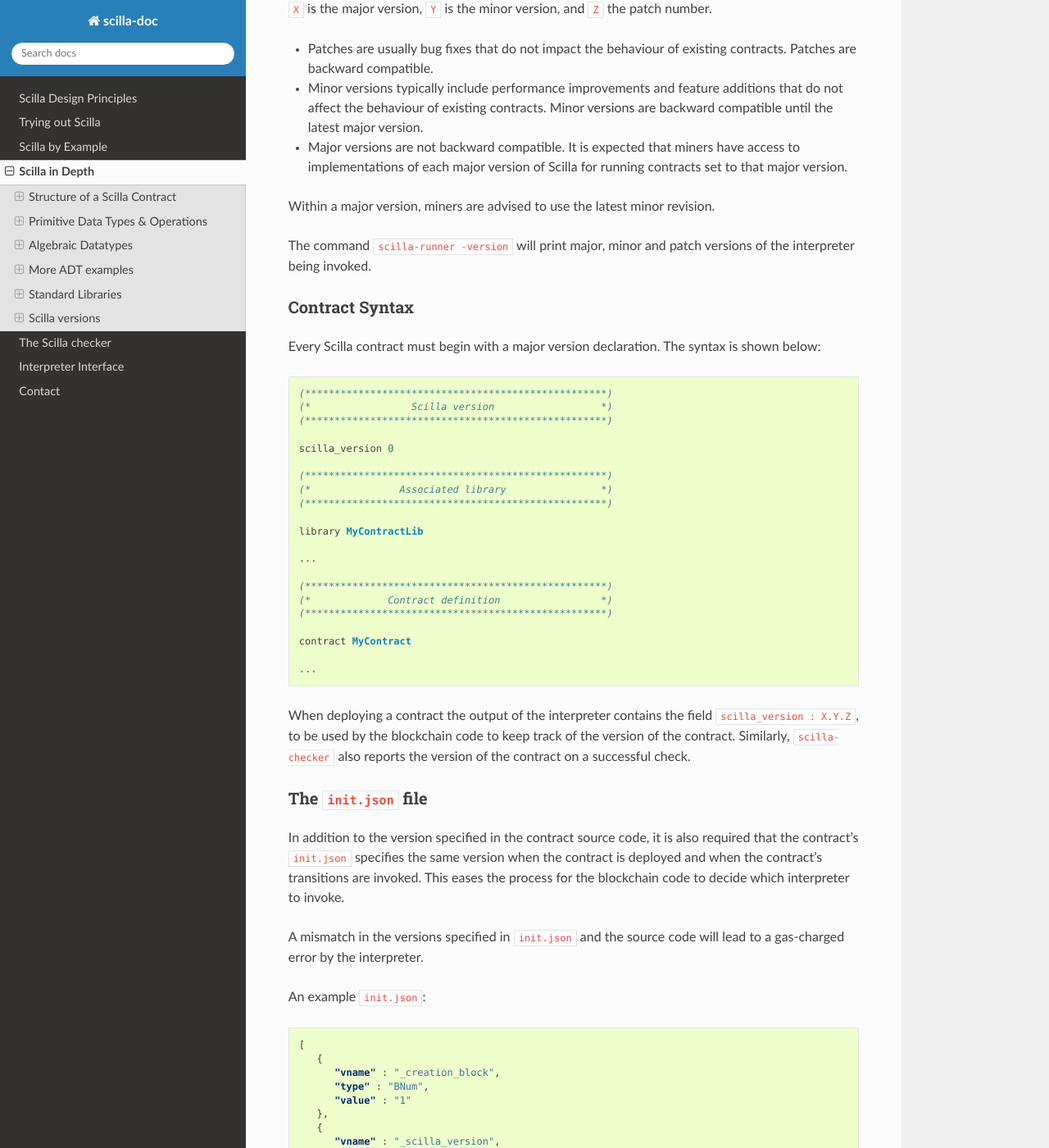
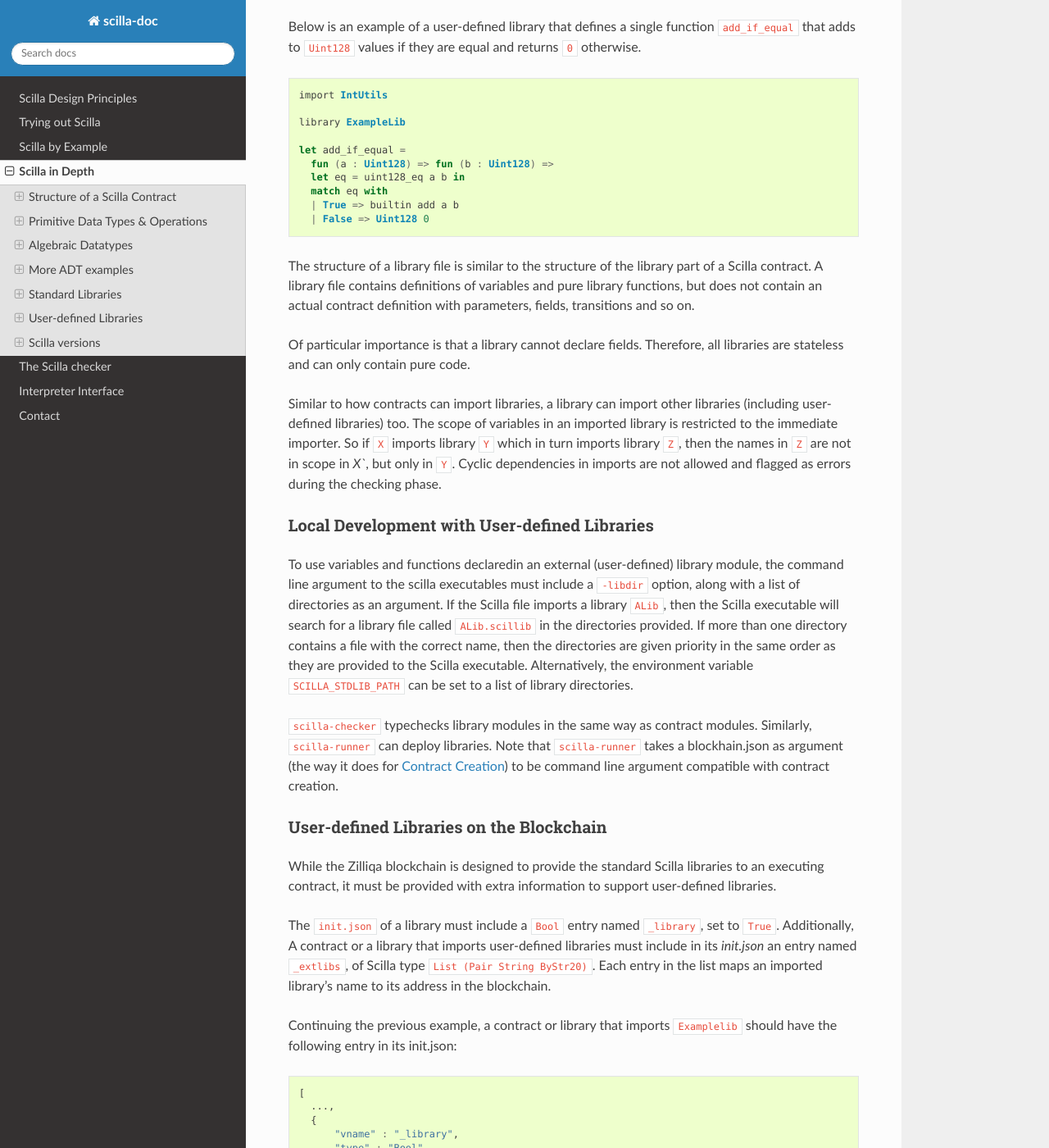
Before and after one commit to Zilliqa/scilla-docs, a Sphinx documentation site: the page built from docs/source/scilla-in-depth.rst, in a window 1280 px wide and 1400 px high, scrolled down 37562 px. Shown: the whole window at 82% size. Built offline with Sphinx 7.4.7 and the Read the Docs theme 2.0.0, drawn with Linux system fonts in a browser that asks for light colours; some of the changed text lies outside the part shown.

Commit message:
Document external libraries and namespaces (#77)
* Add section on using external libraries

* Add namespaces section

* Fix link to calling interface for library creation

* Changes based on review comments

* More minor fixes

* Specify the _library entry in init.json for libraries

```diff
--- a/docs/source/scilla-in-depth.rst
+++ b/docs/source/scilla-in-depth.rst
@@ -2155,8 +2155,130 @@ PairUtils
 
 - ``snd : Pair 'A 'B -> 'B``: Extract the second element of a Pair.
 
-
-
+User-defined Libraries
+######################
+
+In addition to the standard library provided by Scilla, users are allowed
+to deploy library code on the blockchain. Library files are allowed to only
+contain pure Scilla code (which is the same restriction that in-contract
+library code has). Library files must use the ``.scillib`` file extension.
+
+Below is an example of a user-defined library that defines a single function
+``add_if_equal`` that adds to ``Uint128`` values if they are equal and returns
+``0`` otherwise.
+
+.. code-block:: ocaml
+
+  import IntUtils
+
+  library ExampleLib
+
+  let add_if_equal =
+    fun (a : Uint128) => fun (b : Uint128) =>
+    let eq = uint128_eq a b in
+    match eq with
+    | True => builtin add a b
+    | False => Uint128 0
+
+The structure of a library file is similar to the structure of the library part of a
+Scilla contract. A library file contains definitions of variables and pure library
+functions, but does not contain an actual contract definition with parameters, fields,
+transitions and so on.
+
+Of particular importance is that a library cannot declare fields. Therefore, all
+libraries are stateless and can only contain pure code.
+
+Similar to how contracts can import libraries, a library can import other libraries
+(including user-defined libraries) too. The scope of variables in an imported library
+is restricted to the immediate importer. So if ``X`` imports library ``Y`` which in
+turn imports library ``Z``, then the names in ``Z`` are not in scope in `X``, but only
+in ``Y``. Cyclic dependencies in imports are not allowed and flagged as errors
+during the checking phase.
+
+
+Local Development with User-defined Libraries
+*********************************************
+
+To use variables and functions declaredin an external (user-defined) library module,
+the command line argument to the scilla executables must include a ``-libdir`` option,
+along with a list of directories  as an argument. If the Scilla file imports a library ``ALib``,
+then the Scilla executable will search for a library file called ``ALib.scillib``
+in the directories provided. If more than one directory contains a file with the correct name,
+then the directories are given priority in the same order as they are provided to the Scilla executable.
+Alternatively, the environment variable ``SCILLA_STDLIB_PATH`` can be set to a list of library directories.
+
+``scilla-checker`` typechecks library modules in the same way as contract modules. Similarly,
+``scilla-runner`` can deploy libraries. Note that ``scilla-runner`` takes a blockhain.json as
+argument (the way it does for :ref:`Contract Creation <calling-interface>`) to be command
+line argument compatible with contract creation.
+
+User-defined Libraries on the Blockchain
+****************************************
+
+While the Zilliqa blockchain is designed to provide the standard Scilla libraries to an
+executing contract, it must be provided with extra information to support user-defined
+libraries.
+
+The ``init.json`` of a library must include a ``Bool`` entry named ``_library``, set to
+``True``. Additionally,
+A contract or a library that imports user-defined libraries must include in its `init.json`
+an entry named ``_extlibs``, of Scilla type ``List (Pair String ByStr20)``. Each entry in
+the list maps an imported library's name to its address in the blockchain.
+
+Continuing the previous example, a contract or library that imports ``Examplelib`` should have
+the following entry in its init.json:
+
+.. code-block:: javascript
+
+  [
+    ...,
+    {
+        "vname" : "_library",
+        "type" : "Bool",
+        "value": { "constructor": "True", "argtypes": [], "arguments": [] }
+    }
+    {
+      "vname" : "_extlibs",
+      "type" : "List(Pair String ByStr20)",
+      "value" : [
+          {
+              "constructor" : "Pair",
+              "argtypes" : ["String", "ByStr20"],
+              "arguments" : ["ExampleLib", "0x986556789012345678901234567890123456abcd"]
+          },
+          ...
+      ]
+    }
+  ]
+
+Namespaces
+**********
+Import statements can be used to define separate namespaces for imported names.
+To push the names from a library ``Foo`` into the namespace ``Bar``, use the statement
+``import Foo as Bar``. Accessing a variable ``v`` in Foo must now be done using the qualified
+name ``Bar.v``. This is useful when importing multiple libraries that define the same name.
+
+The same variable name must not be defined more than once in the same namespace,
+so if multiple imported libraries define the same name, then at most one of the
+libraries may reside in the default (unqualified) namespace. All other conflicting
+libraries must be pushed to separate namespaces.
+
+Extending our previous example, shown below is a contract that imports ``ExampleLib``
+in namespace ``Bar``, to use the function ``add_if_equal``.
+
+.. code-block:: ocaml
+
+  scilla_version 0
+
+  import ExampleLib as Bar
+
+  library MyContract
+
+  let adder = fun (a : Uint128) => fun (b : Uint128) =>
+    Bar.add_if_equal a b
+
+  contract MyContract ()
+  ...
 
 
 Scilla versions
```
Also changed, not shown: docs/source/interface.rst (+10 -3 lines).
